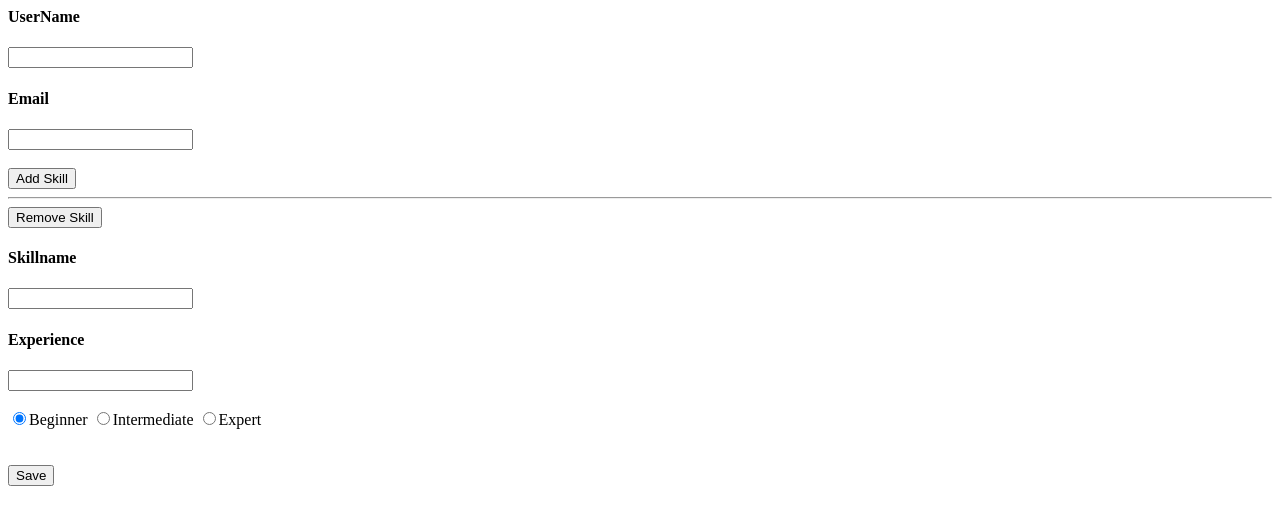
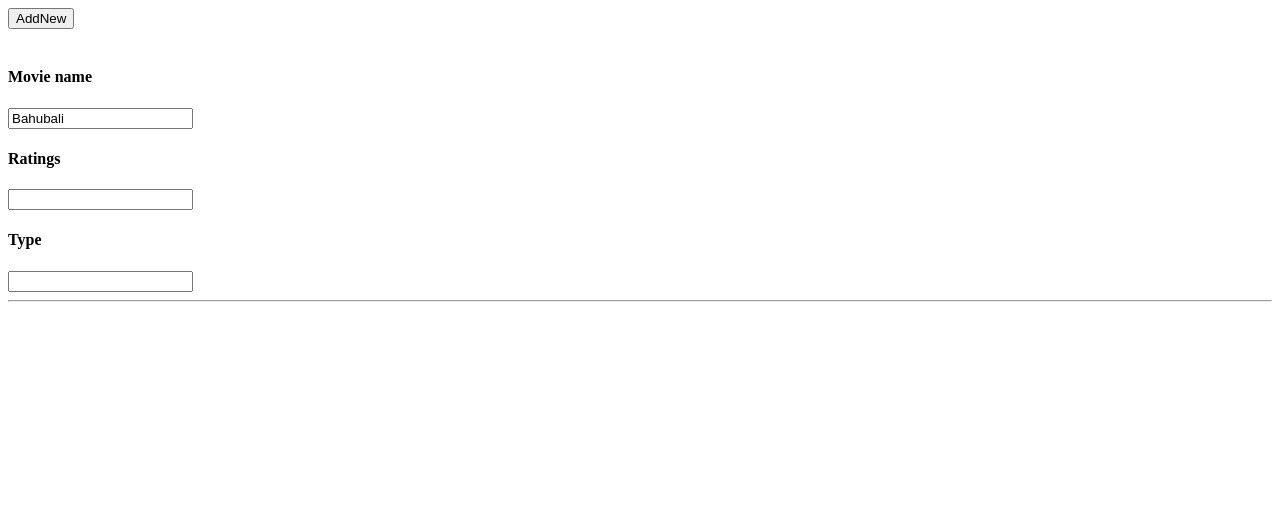
Before and after one commit to somiravula/angular-tda, an Angular app: page / in a window 1280 px wide. Shown: the top 524 px of the page. Built offline with nearby package versions, Linux system fonts and the light colour scheme.

Commit message:
2 files modified, 2 added

```diff
--- a/src/app/app.component.html
+++ b/src/app/app.component.html
@@ -4,5 +4,6 @@
 <!-- <form-3></form-3> -->
 <!-- <app-example4></app-example4> -->
 <!-- <app-nested-form></app-nested-form> -->
-
-<app-nested-formwith-form-builder></app-nested-formwith-form-builder>
+<!--
+<app-nested-formwith-form-builder></app-nested-formwith-form-builder> -->
+<app-formarray-practice-ex></app-formarray-practice-ex>
--- a/src/app/app.module.ts
+++ b/src/app/app.module.ts
@@ -10,10 +10,11 @@ import { Reactiveformexample3Component } from './reactiveformexample3/reactivefo
 import { Example4Component } from './example4/example4.component';
 import { NestedFormComponent } from './nested-form/nested-form.component';
 import { NestedFormwithFormBuilderComponent } from './nested-formwith-form-builder/nested-formwith-form-builder.component';
+import { FormarrayPracticeExComponent } from './formarray-practice-ex/formarray-practice-ex.component';
 
 @NgModule({
   imports:      [ BrowserModule, FormsModule, ReactiveFormsModule ],
-  declarations: [ AppComponent, HelloComponent, ReactiveFormsExampleComponent, ReactiveFormsExample2Component, Reactiveformexample3Component, Example4Component, NestedFormComponent, NestedFormwithFormBuilderComponent ],
+  declarations: [ AppComponent, HelloComponent, ReactiveFormsExampleComponent, ReactiveFormsExample2Component, Reactiveformexample3Component, Example4Component, NestedFormComponent, NestedFormwithFormBuilderComponent, FormarrayPracticeExComponent ],
   bootstrap:    [ AppComponent ]
 })
 export class AppModule { }
--- /dev/null
+++ b/src/app/formarray-practice-ex/formarray-practice-ex.component.html
@@ -0,0 +1,19 @@
+<form [formGroup]="reactiveform">
+  <input type="button" (click)="addMovie()" value="AddNew"><br><br>
+
+  <div formArrayName="movies">
+    <div *ngFor="let movie of movie.controls;let j=index">
+      <div [formGroupName]="j">
+        <h4>Movie name</h4>
+        <input type="text" formControlName="movieName" >
+        <h4>Ratings</h4>
+      <input type="text" formControlName="ratings" >
+              <h4>Type</h4>
+      <input type="text" formControlName="type" >
+      <hr>
+      </div>
+    </div>
+    </div>
+
+
+</form>
--- /dev/null
+++ b/src/app/formarray-practice-ex/formarray-practice-ex.component.ts
@@ -0,0 +1,38 @@
+import { Component, OnInit } from '@angular/core';
+import{FormArray, FormBuilder, FormGroup, ReactiveFormsModule} from '@angular/forms'
+
+@Component({
+  selector: 'app-formarray-practice-ex',
+  templateUrl: './formarray-practice-ex.component.html'
+})
+export class FormarrayPracticeExComponent implements OnInit {
+reactiveform:FormGroup
+  constructor(private formbuilder:FormBuilder) { }
+
+  ngOnInit() {
+    this.reactiveform=this.formbuilder.group({
+      movies:this.formbuilder.array([this.setMovie()])
+    });
+  }
+  setMovie():FormGroup
+  {
+    return this.formbuilder.group({
+      movieName:['Bahubali'],
+      ratings:[],
+      type:[]
+
+    })
+  }
+  addMovie()
+  {
+    this.movie.push(this.setMovie())
+    console.log(this.movie)
+  }
+
+  get movie():FormArray
+  {
+   return this.reactiveform.get('movies') as FormArray;
+  }
+
+
+}
```
